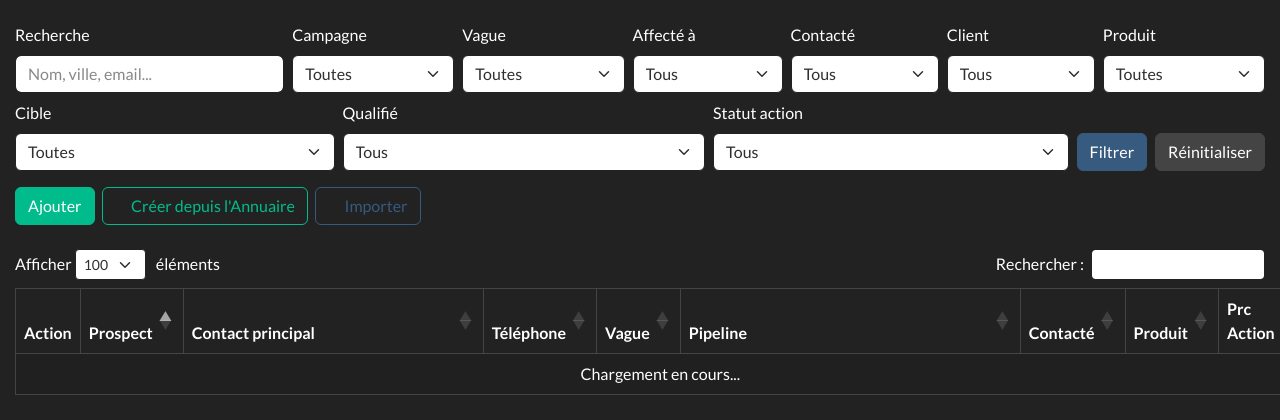
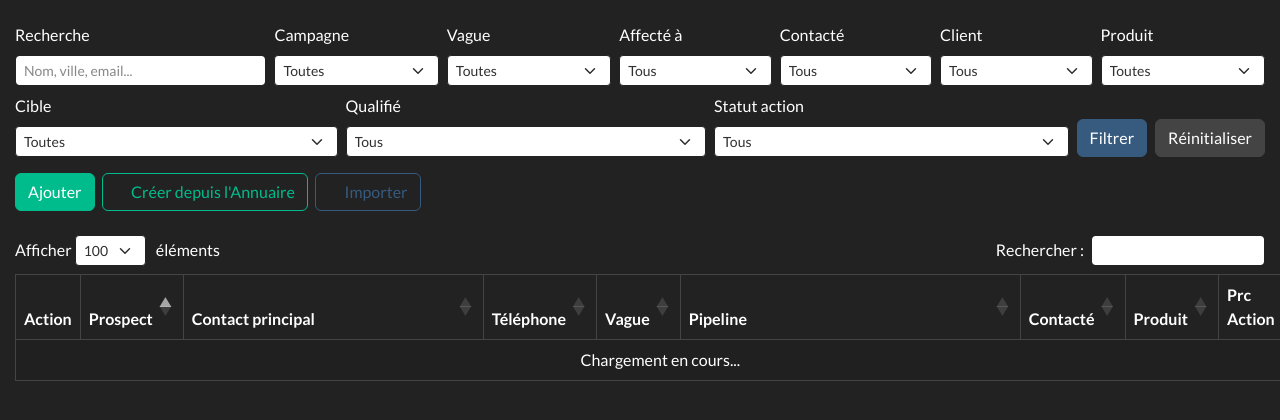
Before and after one commit to afornerot/nineprospect, a Symfony app: template templates/prospects/list.html.twig in a window 1280 px wide. Shown: the top 420 px of the page. Run offline with Twig, Linux system fonts and the light colour scheme; the template is opened without the code that fills it, so the values that code supplies are empty; some libraries are stand-ins or nearby versions.

Commit message:
style(prospects): filtres de la liste en taille sm
- form-select-sm / form-control-sm sur les contrôles du bloc filtres

```diff
--- a/templates/prospects/list.html.twig
+++ b/templates/prospects/list.html.twig
@@ -8,11 +8,11 @@
     <form method="get" class="d-flex flex-wrap gap-2 align-items-end mb-3 w-100">
         <div class="flex-grow-1" style="min-width: 160px;">
             <label class="form-label" for="filtre-q">Recherche</label>
-            <input type="text" class="form-control" id="filtre-q" name="q" value="{{ filtres.recherche }}" placeholder="Nom, ville, email...">
+            <input type="text" class="form-control form-control-sm" id="filtre-q" name="q" value="{{ filtres.recherche }}" placeholder="Nom, ville, email...">
         </div>
         <div class="flex-grow-1" style="min-width: 160px;">
             <label class="form-label" for="filtre-campagne">Campagne</label>
-            <select class="form-select" id="filtre-campagne" name="campagne">
+            <select class="form-select form-select-sm" id="filtre-campagne" name="campagne">
                 <option value="">Toutes</option>
                 {% for campagne in campagnes %}
                     <option value="{{ campagne.id }}" {% if filtres.campagne == campagne.id %}selected{% endif %}>{{ campagne.libelle }}</option>
@@ -21,7 +21,7 @@
         </div>
         <div class="flex-grow-1" style="min-width: 140px;">
             <label class="form-label" for="filtre-sprint">Vague</label>
-            <select class="form-select" id="filtre-sprint" name="sprint">
+            <select class="form-select form-select-sm" id="filtre-sprint" name="sprint">
                 <option value="">Toutes</option>
                 {% for sprint in sprints %}
                     <option value="{{ sprint.id }}" {% if filtres.sprint == sprint.id %}selected{% endif %}>{{ sprint }}</option>
@@ -31,7 +31,7 @@
 
         <div class="flex-grow-1" style="min-width: 150px;">
             <label class="form-label" for="filtre-utilisateur">Affecté à</label>
-            <select class="form-select" id="filtre-utilisateur" name="utilisateur">
+            <select class="form-select form-select-sm" id="filtre-utilisateur" name="utilisateur">
                 <option value="">Tous</option>
                 {% for utilisateur in utilisateurs %}
                     <option value="{{ utilisateur.id }}" {% if filtres.userId == utilisateur.id %}selected{% endif %}>{{ utilisateur.username }}</option>
@@ -40,7 +40,7 @@
         </div>
         <div class="flex-grow-1" style="min-width: 130px;">
             <label class="form-label" for="filtre-contacte">Contacté</label>
-            <select class="form-select" id="filtre-contacte" name="contacte">
+            <select class="form-select form-select-sm" id="filtre-contacte" name="contacte">
                 <option value="">Tous</option>
                 <option value="oui" {% if filtres.contacte == 'oui' %}selected{% endif %}>Oui</option>
                 <option value="non" {% if filtres.contacte == 'non' %}selected{% endif %}>Non</option>
@@ -48,7 +48,7 @@
         </div>
         <div class="flex-grow-1" style="min-width: 130px;">
             <label class="form-label" for="filtre-customer">Client</label>
-            <select class="form-select" id="filtre-customer" name="customer">
+            <select class="form-select form-select-sm" id="filtre-customer" name="customer">
                 <option value="">Tous</option>
                 <option value="oui" {% if filtres.customer == 'oui' %}selected{% endif %}>Oui</option>
                 <option value="non" {% if filtres.customer == 'non' %}selected{% endif %}>Non</option>
@@ -56,7 +56,7 @@
         </div>
         <div class="flex-grow-1" style="min-width: 160px;">
             <label class="form-label" for="filtre-produit">Produit</label>
-            <select class="form-select" id="filtre-produit" name="produit">
+            <select class="form-select form-select-sm" id="filtre-produit" name="produit">
                 <option value="">Toutes</option>
                 {% for produit in produits %}
                     <option value="{{ produit.id }}" {% if filtres.produit == produit.id %}selected{% endif %}>{{ produit.titre }}</option>
@@ -65,7 +65,7 @@
         </div>
         <div class="flex-grow-1" style="min-width: 160px;">
             <label class="form-label" for="filtre-cible">Cible</label>
-            <select class="form-select" id="filtre-cible" name="cible">
+            <select class="form-select form-select-sm" id="filtre-cible" name="cible">
                 <option value="">Toutes</option>
                 {% for cible in cibles %}
                     <option value="{{ cible.id }}" {% if filtres.cible == cible.id %}selected{% endif %}>{{ cible.nom }}</option>
@@ -74,7 +74,7 @@
         </div>
         <div class="flex-grow-1" style="min-width: 140px;">
             <label class="form-label" for="filtre-qualifie">Qualifié</label>
-            <select class="form-select" id="filtre-qualifie" name="qualifie">
+            <select class="form-select form-select-sm" id="filtre-qualifie" name="qualifie">
                 <option value="">Tous</option>
                 <option value="oui" {% if filtres.qualifie == 'oui' %}selected{% endif %}>Oui</option>
                 <option value="non" {% if filtres.qualifie == 'non' %}selected{% endif %}>Non</option>
@@ -85,7 +85,7 @@
         </div>
         <div class="flex-grow-1" style="min-width: 140px;">
             <label class="form-label" for="filtre-statut">Statut action</label>
-            <select class="form-select" id="filtre-statut" name="statut">
+            <select class="form-select form-select-sm" id="filtre-statut" name="statut">
                 <option value="">Tous</option>
                 <option value="retard" {% if filtres.statut == 'retard' %}selected{% endif %}>En retard</option>
                 <option value="aujourdhui" {% if filtres.statut == 'aujourdhui' %}selected{% endif %}>Aujourd'hui</option>
```
